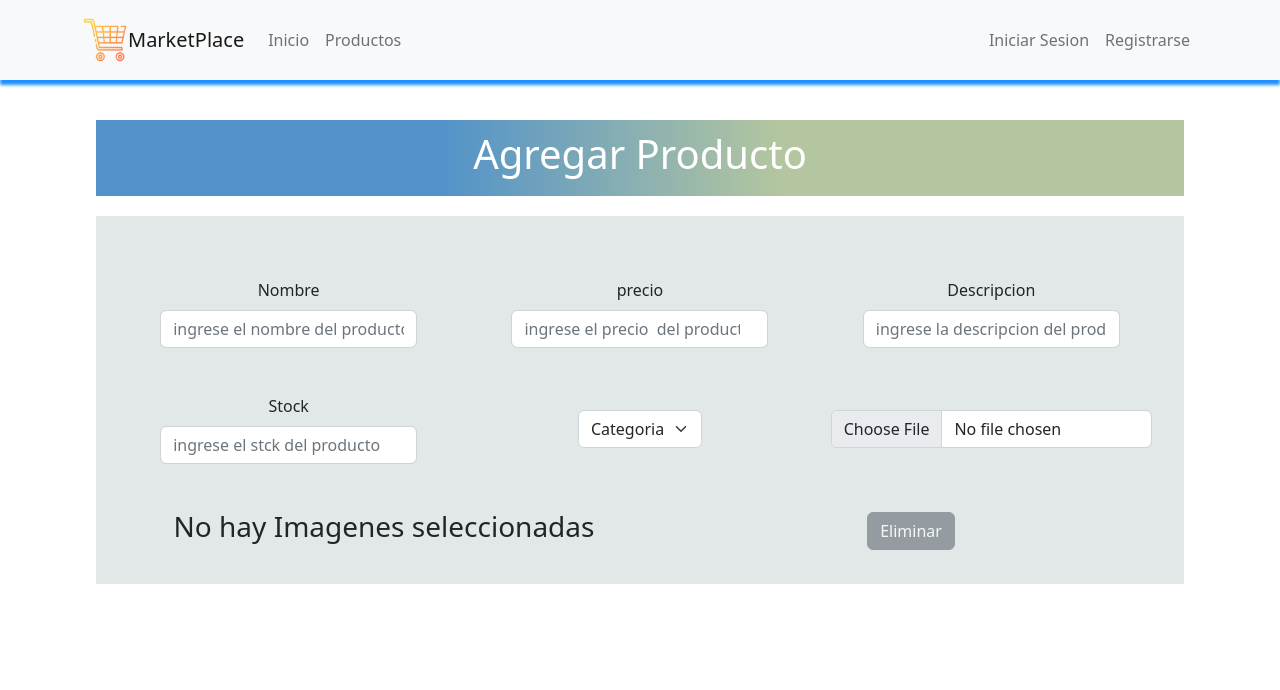
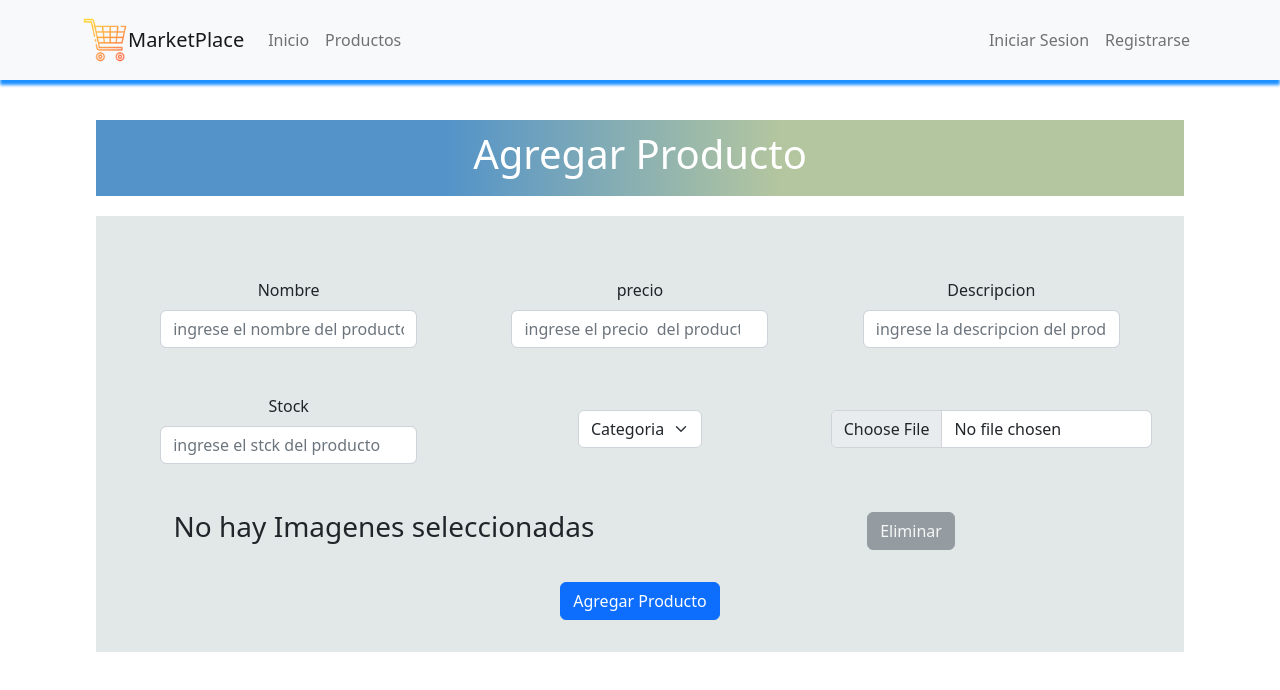
Before and after one commit to EzeVieraRep/MarketPlace, a React (Vite) app: page /agregar-producto in a window 1280 px wide. Shown: the top 690 px of the page. Built offline with nearby package versions, Linux system fonts and the light colour scheme.

Commit message:
se agrego el boton agregar producto

```diff
--- a/src/pages/productCrud/views/CreateEditProduct.jsx
+++ b/src/pages/productCrud/views/CreateEditProduct.jsx
@@ -78,6 +78,12 @@ const CreateEditProduct = ({ images, selectImage, selectedImage, imageChange, im
                     <div className="product_item">
                         <Button variant={!imageButtonDisabled() ? "primary" : "secondary"} disabled={imageButtonDisabled()} >Eliminar</Button>
                     </div>
+                    {/* BOTON AGREGAR PRODUCTO */}
+                    <div className="product_item_col4">
+                        <Button variant="primary" type="submit" >
+                            Agregar Producto
+                        </Button>
+                    </div>
                 </form>
             </div>
         </div >
```
